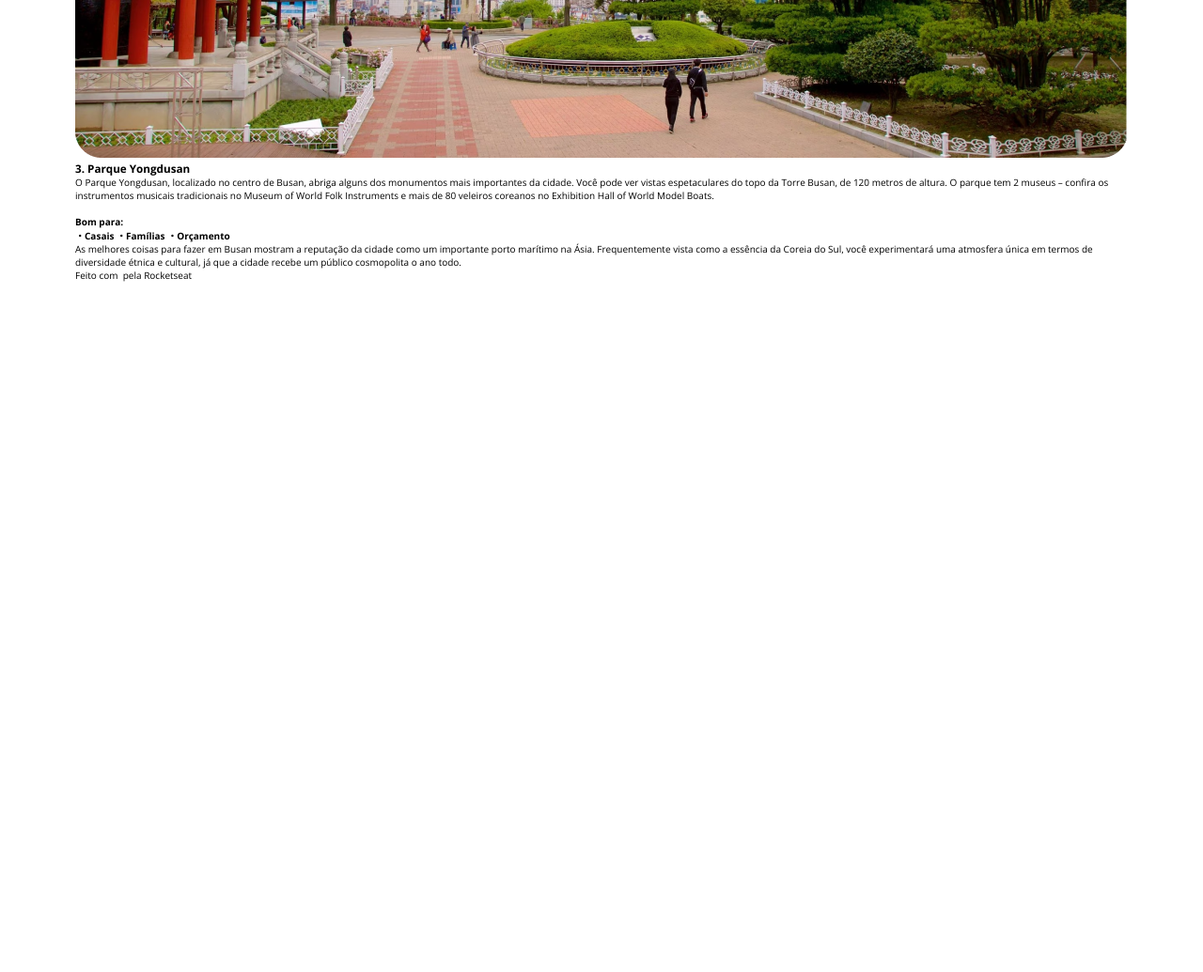
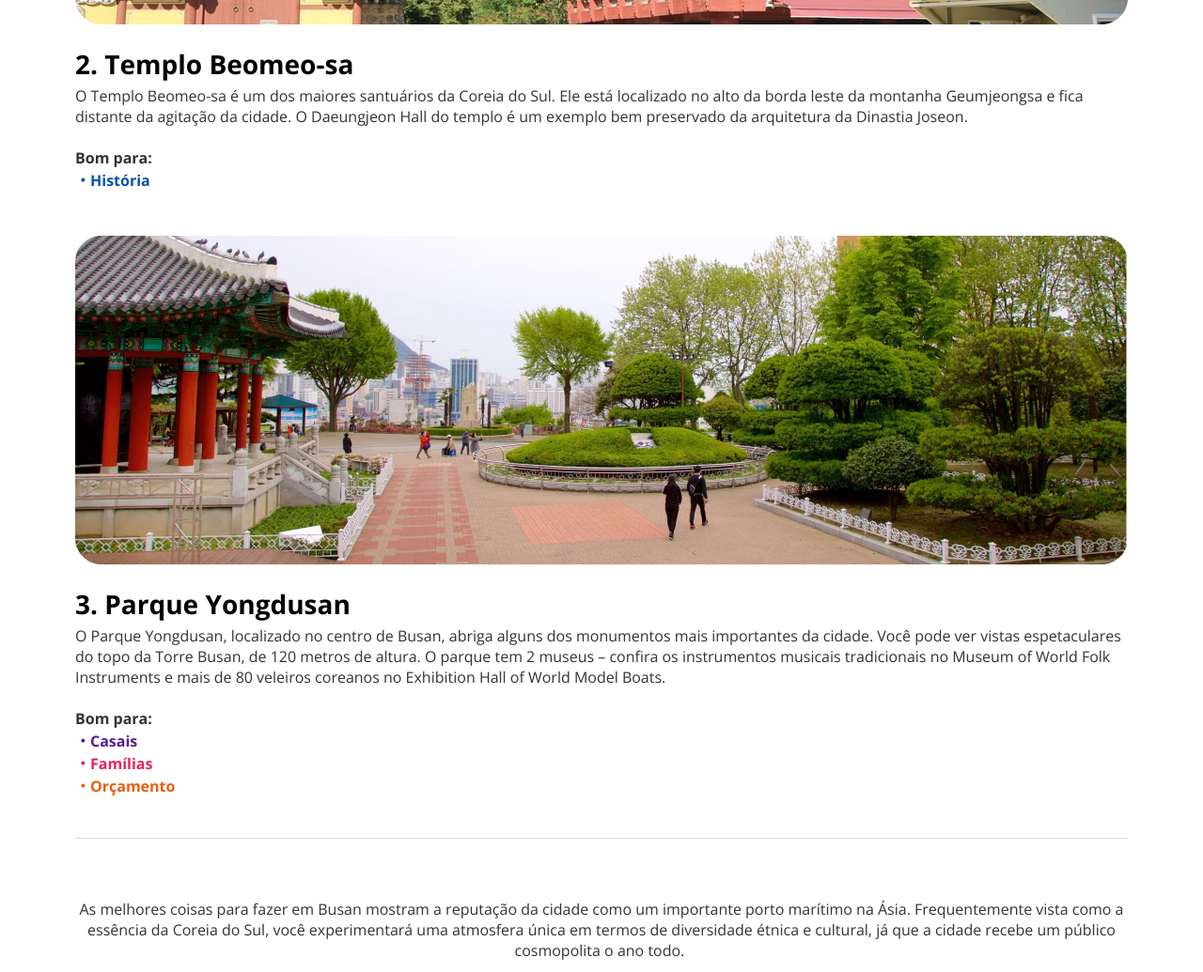
Before and after one commit to paulinhoteixeira/meet-busan, a plain HTML site: page index.html in a window 1280 px wide. Shown: the part 1765-2800 px from the top of the page at 94% size. Before the commit the page ends 2065 px from the top, so only its background shows below. Drawn offline with nearby package versions, Linux system fonts and the light colour scheme; a web font is replaced by a local one.

Commit message:
content-list and footer

```diff
--- a/index.html
+++ b/index.html
@@ -39,7 +39,7 @@
           <p>O Templo Haedong Yonggungsa é um templo budista localizado no extremo nordeste de Busan. Construído em 1376, é um dos poucos templos na Coreia construídos à beira-mar – você pode desfrutar de vistas do Mar do Leste de um lado e de belas montanhas do outro.<br><br>
 
             <strong>Bom para:</strong><br>
-            <strong>・História</strong></p>
+            <strong class="accent-blue">・História</strong></p>
         </div>
         <div class="card-travel">
           <img src="./assets/travel-image2.png" alt="">
@@ -47,7 +47,7 @@
           <p>O Templo Beomeo-sa é um dos maiores santuários da Coreia do Sul. Ele está localizado no alto da borda leste da montanha Geumjeongsa e fica distante da agitação da cidade. O Daeungjeon Hall do templo é um exemplo bem preservado da arquitetura da Dinastia Joseon.<br><br>
 
             <strong>Bom para:</strong><br>
-            <strong>・História</strong></p>
+            <strong class="accent-blue">・História</strong></p>
         </div>
         <div class="card-travel">
           <img src="./assets/travel-image3.png" alt="">
@@ -55,9 +55,9 @@
           <p>O Parque Yongdusan, localizado no centro de Busan, abriga alguns dos monumentos mais importantes da cidade. Você pode ver vistas espetaculares do topo da Torre Busan, de 120 metros de altura. O parque tem 2 museus – confira os instrumentos musicais tradicionais no Museum of World Folk Instruments e mais de 80 veleiros coreanos no Exhibition Hall of World Model Boats.<br><br>
 
             <strong>Bom para:</strong><br>
-            <strong>・Casais</strong>
-            <strong>・Famílias</strong>
-            <strong>・Orçamento</strong>
+            <strong class="accent-purple">・Casais</strong><br>
+            <strong class="accent-pink">・Famílias</strong><br>
+            <strong class="accent-orange">・Orçamento</strong>
           </p>
         </div>
       </div>
@@ -68,10 +68,12 @@
 
 
 
-    <p>As melhores coisas para fazer em Busan mostram a reputação da cidade como um importante porto marítimo na Ásia. Frequentemente vista como a essência da Coreia do Sul, você experimentará uma atmosfera única em termos de diversidade étnica e cultural, já que a cidade recebe um público cosmopolita o ano todo. </p>
+    <p id="text-final">As melhores coisas para fazer em Busan mostram a reputação da cidade como um importante porto marítimo na Ásia. Frequentemente vista como a essência da Coreia do Sul, você experimentará uma atmosfera única em termos de diversidade étnica e cultural, já que a cidade recebe um público cosmopolita o ano todo. </p>
     <footer>
       Feito com
-      <img src="" alt="">
+      <svg width="16" height="16" viewBox="0 0 16 16" fill="none" xmlns="http://www.w3.org/2000/svg">
+        <path d="M15 5.87524C15 10.2502 8.51312 13.7915 8.23687 13.9377C8.16406 13.9769 8.08268 13.9974 8 13.9974C7.91732 13.9974 7.83594 13.9769 7.76312 13.9377C7.48688 13.7915 1 10.2502 1 5.87524C1.00116 4.84789 1.40979 3.86294 2.13624 3.13648C2.86269 2.41003 3.84764 2.0014 4.875 2.00024C6.16563 2.00024 7.29562 2.55524 8 3.49337C8.70438 2.55524 9.83438 2.00024 11.125 2.00024C12.1524 2.0014 13.1373 2.41003 13.8638 3.13648C14.5902 3.86294 14.9988 4.84789 15 5.87524Z" fill="#333333"/>
+        </svg>
       pela Rocketseat
     </footer>
   </main>
--- a/style.css
+++ b/style.css
@@ -52,3 +52,62 @@ main {
   font-weight: 400;
   text-align: center;
 }
+
+.divider {
+  width: 100%;
+  height: 1px;
+  margin: 4.4rem 0 6.4rem;
+  background-color: #d9d9d9;
+}
+
+p {
+  font-size: 1.6rem;
+  font-style: normal;
+  font-weight: 400;
+  color: var(--text-secondary);
+}
+
+.card-travel img {
+  margin: 4.8rem 0 2rem;
+}
+
+h3 {
+  font-size: 2.8rem;
+  font-style: normal;
+  font-weight: 700;
+  margin-bottom: 0.4rem;
+}
+
+.accent-blue {
+  color: var(--accent-blue);
+}
+
+.accent-purple {
+  color: var(--accent-purple);
+}
+
+.accent-pink {
+  color: var(--accent-pink);
+}
+
+.accent-orange {
+  color: var(--accent-orange);
+}
+
+#text-final {
+  text-align: center;
+}
+
+footer {
+  padding: 6.5rem 0 4.8rem;
+  text-align: center;
+  font-family: Alice;
+  font-size: 1.6rem;
+  font-style: normal;
+  font-weight: 400;
+  line-height: 150%;
+  display: flex;
+  align-items: center;
+  justify-content: center;
+  gap: .4rem;
+}
```
